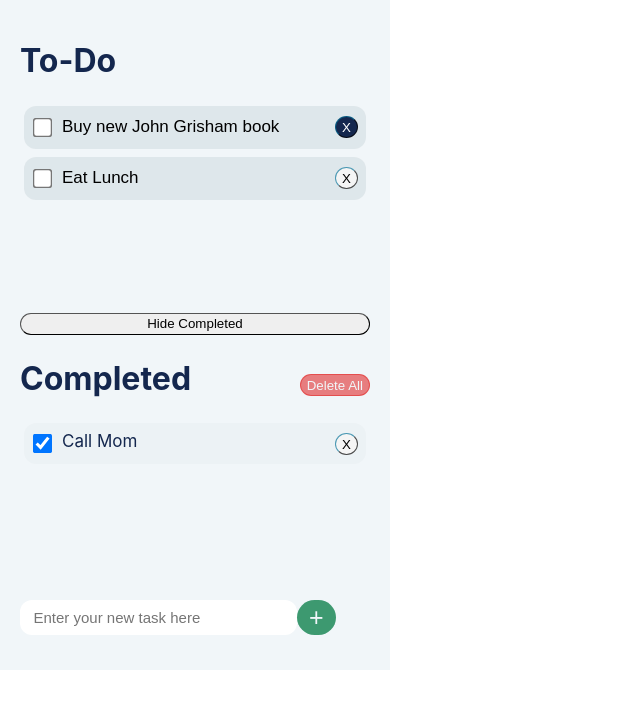
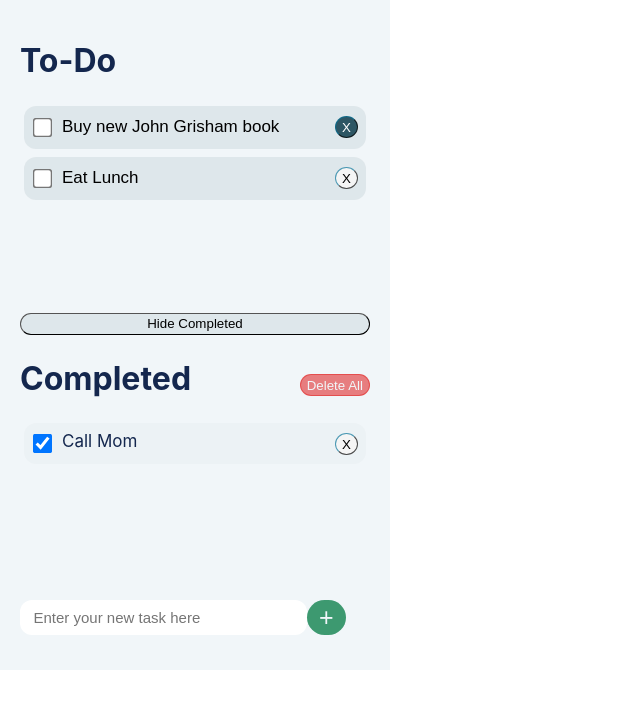
Before and after one commit to yejiahaoderek/cs124, a React (Create React App) app: page / in a window 1280 px wide. In both pictures the pointer is over the button 346 px from the left and 127 px from the top of the page. Shown: the top 708 px of the page, without its empty margins (0-640 px from the left). Built offline with nearby package versions, Linux system fonts and the light colour scheme.

Commit message:
improved style

```diff
--- a/src/style.css
+++ b/src/style.css
@@ -128,7 +128,7 @@ ul {
     background-color: white;
     border-style: none;
     height: 8px;
-    width: 250px;
+    width: 260px;
     padding: 0.9em;
     font-size: 15px;
 }
@@ -154,7 +154,7 @@ Button {
 }
 
 button:hover {
-    background-color: #14274E;
+    background: rgba(1, 50, 67, 0.8);
     color: white;
 }
 
@@ -200,7 +200,14 @@ button:hover {
 #hideButton{
     border-width: 1px;
     width: 100%;
+    background: rgba(1, 50, 67, 0.08);
 }
+
+#hideButton:hover {
+    background: rgba(1, 50, 67, 0.8);
+    color: white;
+}
+
 
 .cancel{
     background-color: #91C788;
```
